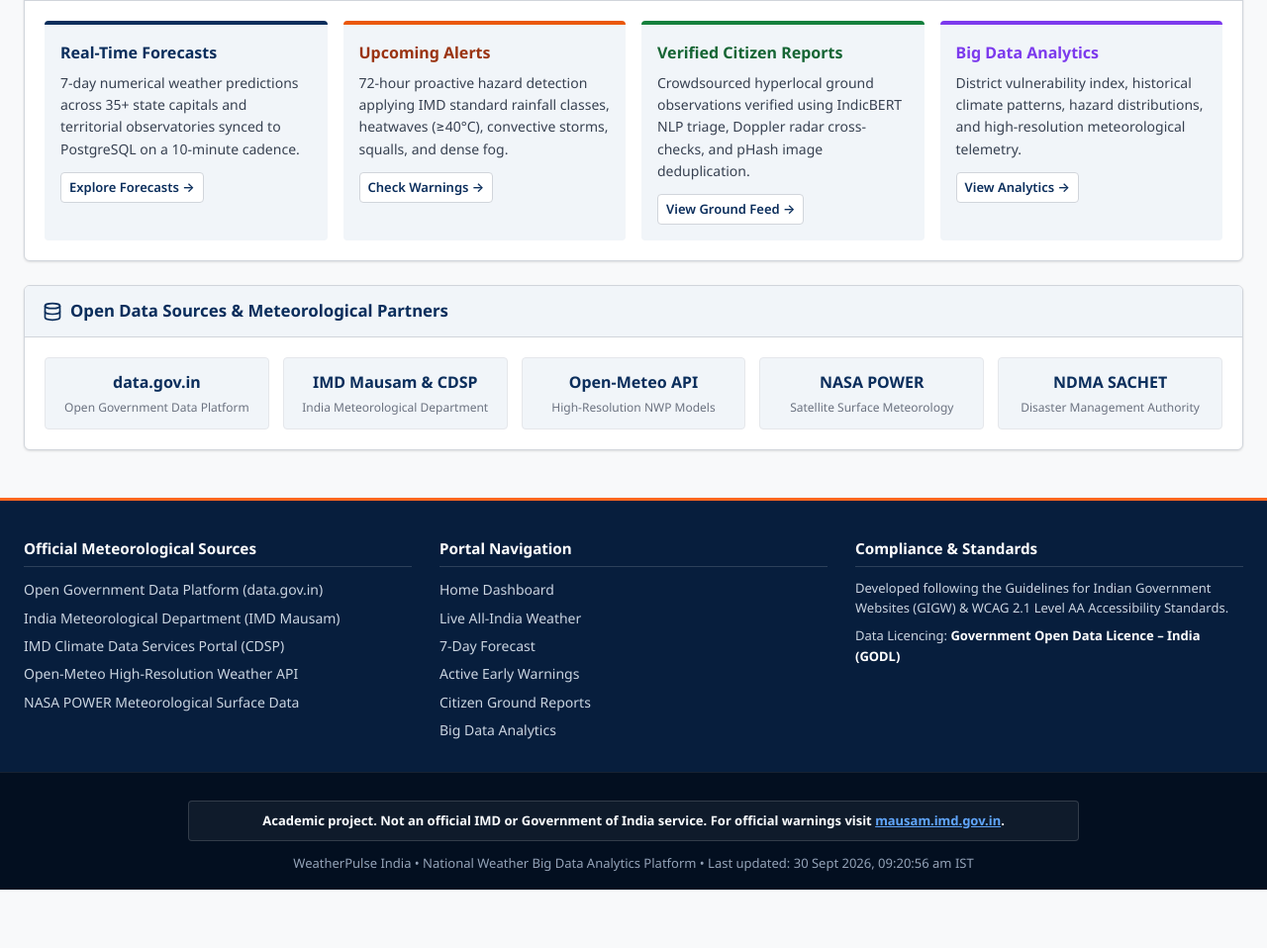
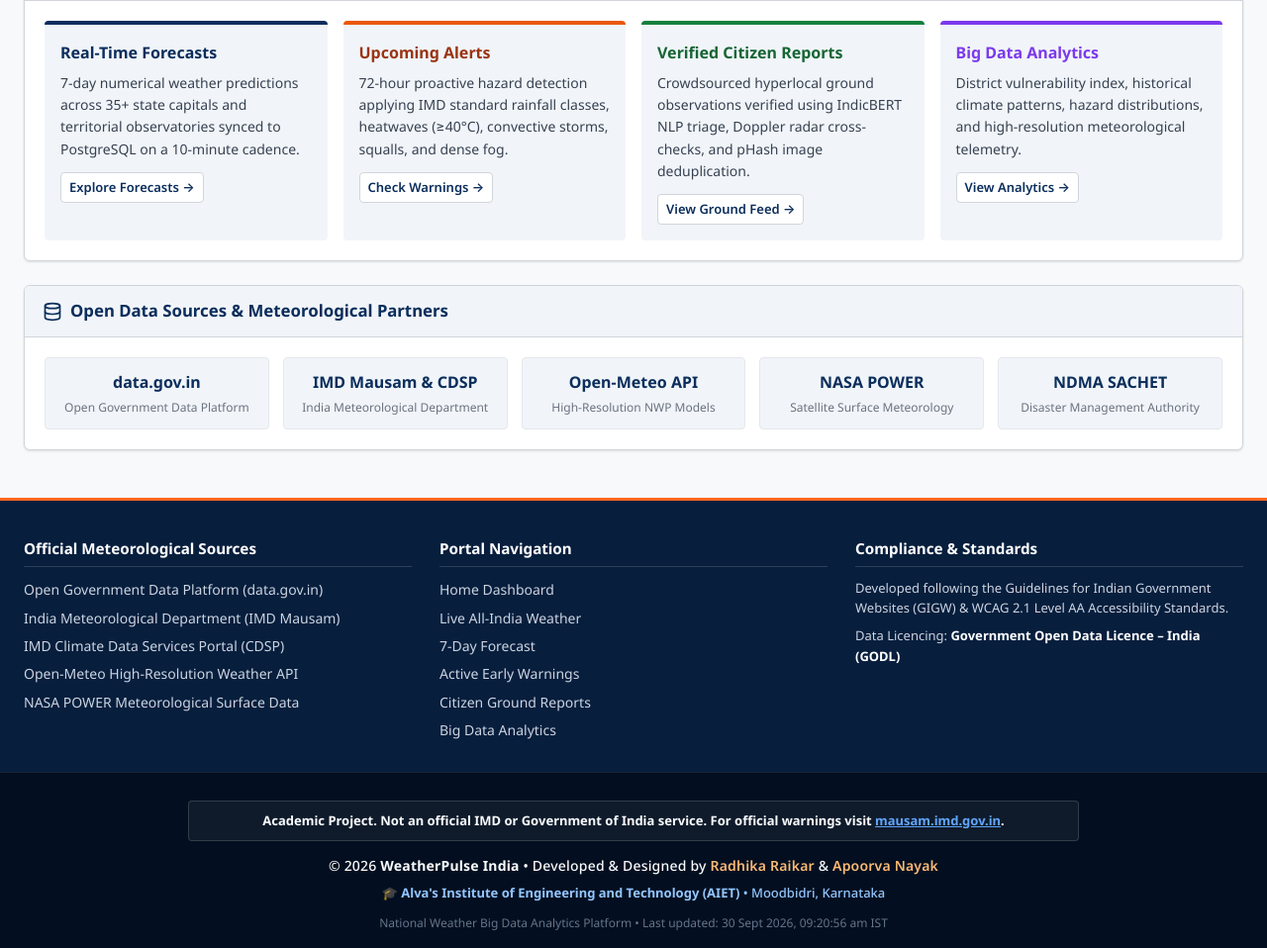
Before and after one commit to radhikaraikar/WeatherPulse, a website: page index.html in a window 1280 px wide. Shown: the part 1627-2585 px from the top of the page at 99% size. Before the commit the page ends 2526 px from the top, so only its background shows below. Drawn offline with nearby package versions, Linux system fonts and the light colour scheme; no server answers.

Commit message:
Add footer copyright with Radhika Raikar, Apoorva Nayak and Alva's Institute of Engineering and Technology

```diff
--- a/index.html
+++ b/index.html
@@ -2340,13 +2340,19 @@
       </div>
     </div>
 
-    <!-- Mandatory Academic Disclaimer -->
+    <!-- Mandatory Academic Disclaimer & Project Authorship -->
     <div class="footer-bottom">
       <div class="footer-disclaimer-box">
-        <strong>Academic project. Not an official IMD or Government of India service. For official warnings visit <a href="https://mausam.imd.gov.in" target="_blank" rel="noopener" style="color: #60A5FA; text-decoration: underline;">mausam.imd.gov.in</a>.</strong>
-      </div>
-      <div>
-        WeatherPulse India • National Weather Big Data Analytics Platform • Last updated: <span id="footerLastUpdated">Loading...</span> IST
+        <strong>Academic Project. Not an official IMD or Government of India service. For official warnings visit <a href="https://mausam.imd.gov.in" target="_blank" rel="noopener" style="color: #60A5FA; text-decoration: underline;">mausam.imd.gov.in</a>.</strong>
+      </div>
+      <div class="footer-copyright">
+        © 2026 <strong>WeatherPulse India</strong> • Developed &amp; Designed by <span class="authors-highlight">Radhika Raikar</span> &amp; <span class="authors-highlight">Apoorva Nayak</span>
+      </div>
+      <div class="footer-institution">
+        🎓 <strong>Alva's Institute of Engineering and Technology (AIET)</strong> • Moodbidri, Karnataka
+      </div>
+      <div style="font-size: 0.75rem; color: #64748B; margin-top: 4px;">
+        National Weather Big Data Analytics Platform • Last updated: <span id="footerLastUpdated">Loading...</span> IST
       </div>
     </div>
   </footer>
--- a/styles.css
+++ b/styles.css
@@ -1065,6 +1065,26 @@ body {
   color: #F8FAFC;
   font-size: 0.8125rem;
   line-height: 1.5;
+}
+
+.footer-copyright {
+  margin: 14px 0 6px 0;
+  font-size: 0.875rem;
+  color: #F8FAFC;
+  font-weight: 500;
+  letter-spacing: 0.2px;
+}
+
+.footer-copyright .authors-highlight {
+  color: #FDBA74;
+  font-weight: 600;
+}
+
+.footer-institution {
+  margin-bottom: 10px;
+  font-size: 0.8125rem;
+  color: #93C5FD;
+  font-weight: 500;
 }
 
 /* --------------------------------------------------------------------------
```
